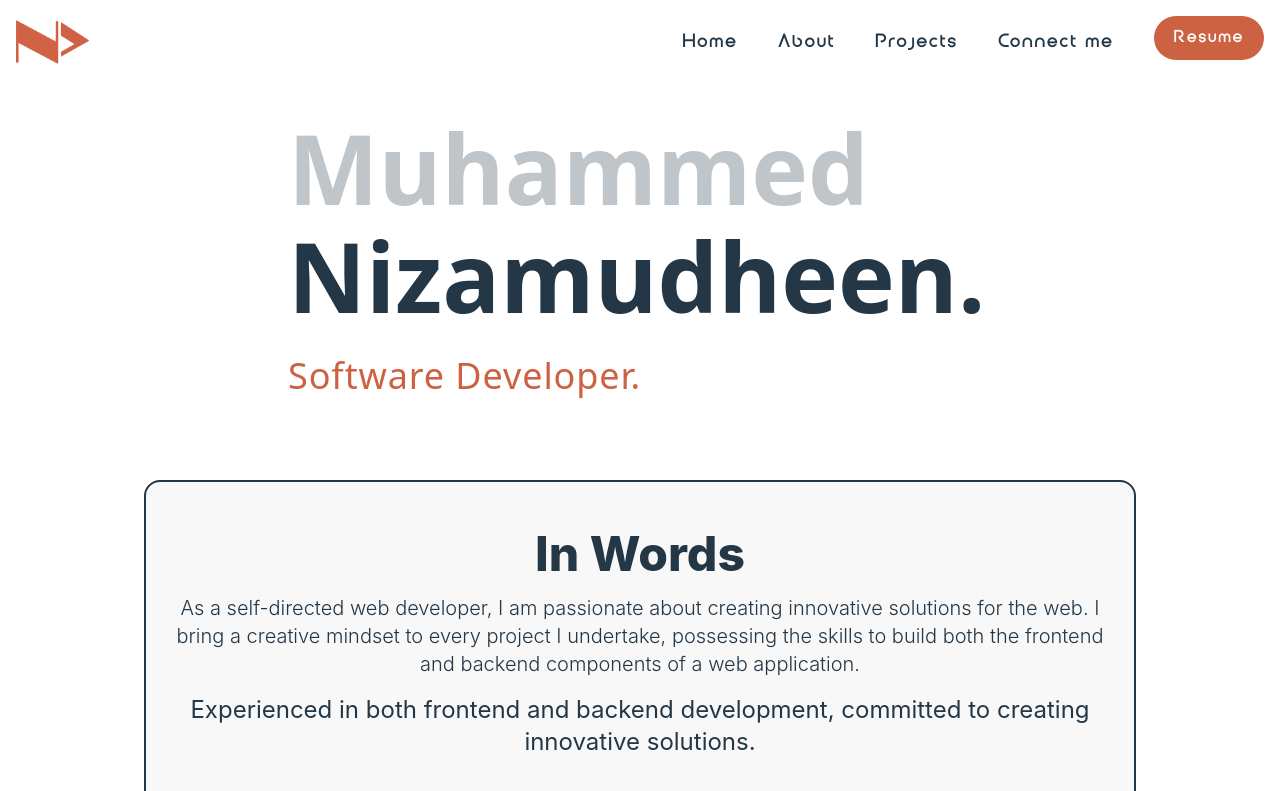
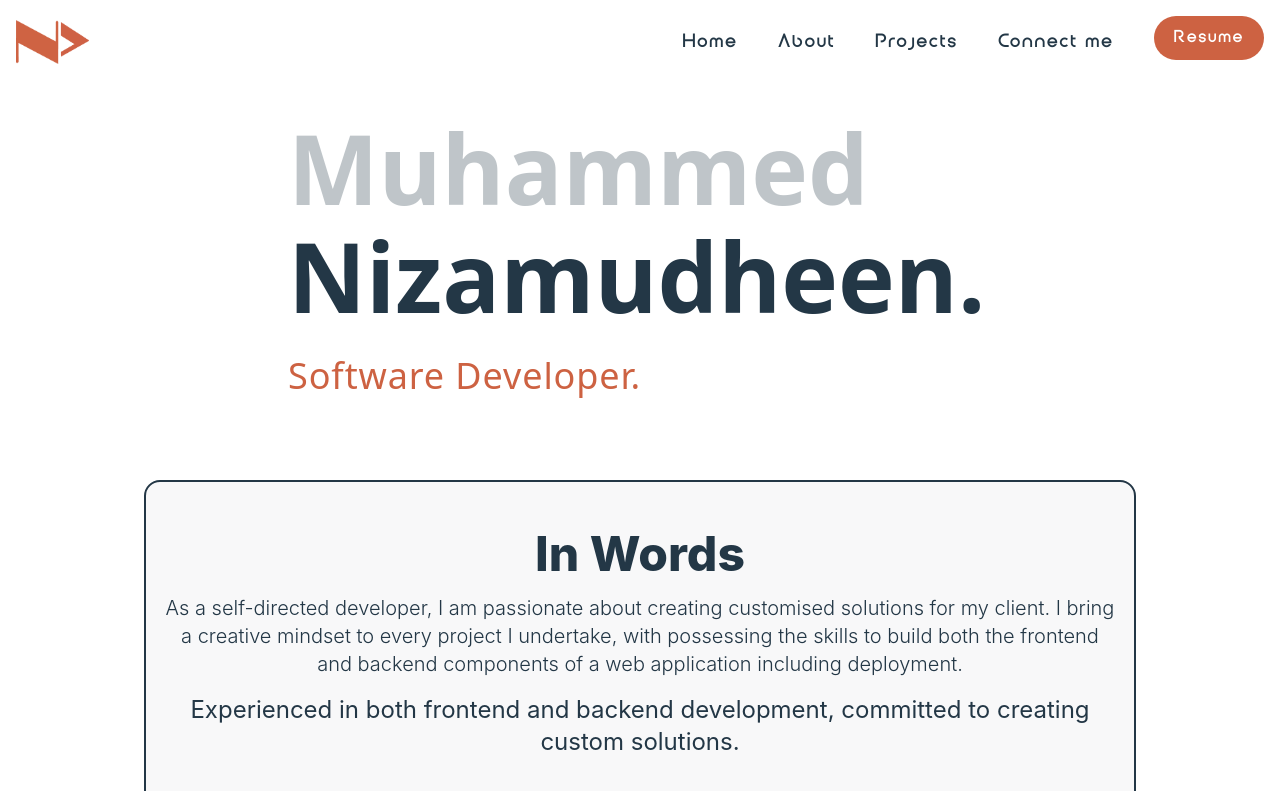
Before and after one commit to novus318/mywebsite, a Next.js app: page / in a window 1280 px wide. Shown: the top 791 px of the page. Built offline with nearby package versions, Linux system fonts and the light colour scheme.

Commit message:
error updated

```diff
--- a/package.json
+++ b/package.json
@@ -22,7 +22,7 @@
     "react-spring": "^9.7.3",
     "react-type-animation": "^3.2.0",
     "react-use-gesture": "^9.1.3",
-    "sharp": "^0.33.3",
+    "sharp": "^0.33.1",
     "slick-carousel": "^1.8.1"
   },
   "devDependencies": {
--- a/src/Components/InWord.tsx
+++ b/src/Components/InWord.tsx
@@ -18,10 +18,10 @@ const InWord = () => {
         <h2 className="text-2xl sm:text-3xl md:text-4xl lg:text-5xl font-extrabold md:mb-4">In Words</h2>
         <div>
           <p className="text-sm sm:text-base md:text-lg lg:text-xl md:mb-4 font-light">
-            As a self-directed web developer, I am passionate about creating innovative solutions for the web. I bring a creative mindset to every project I undertake, possessing the skills to build both the frontend and backend components of a web application.
+            As a self-directed developer, I am passionate about creating customised solutions for my client. I bring a creative mindset to every project I undertake, with possessing the skills to build both the frontend and backend components of a web application including deployment.
           </p>
           <p className="text-base sm:text-lg md:text-xl lg:text-2xl">
-            Experienced in both frontend and backend development, committed to creating innovative solutions.
+            Experienced in both frontend and backend development, committed to creating custom solutions.
           </p>
         </div>
       </div>
```
